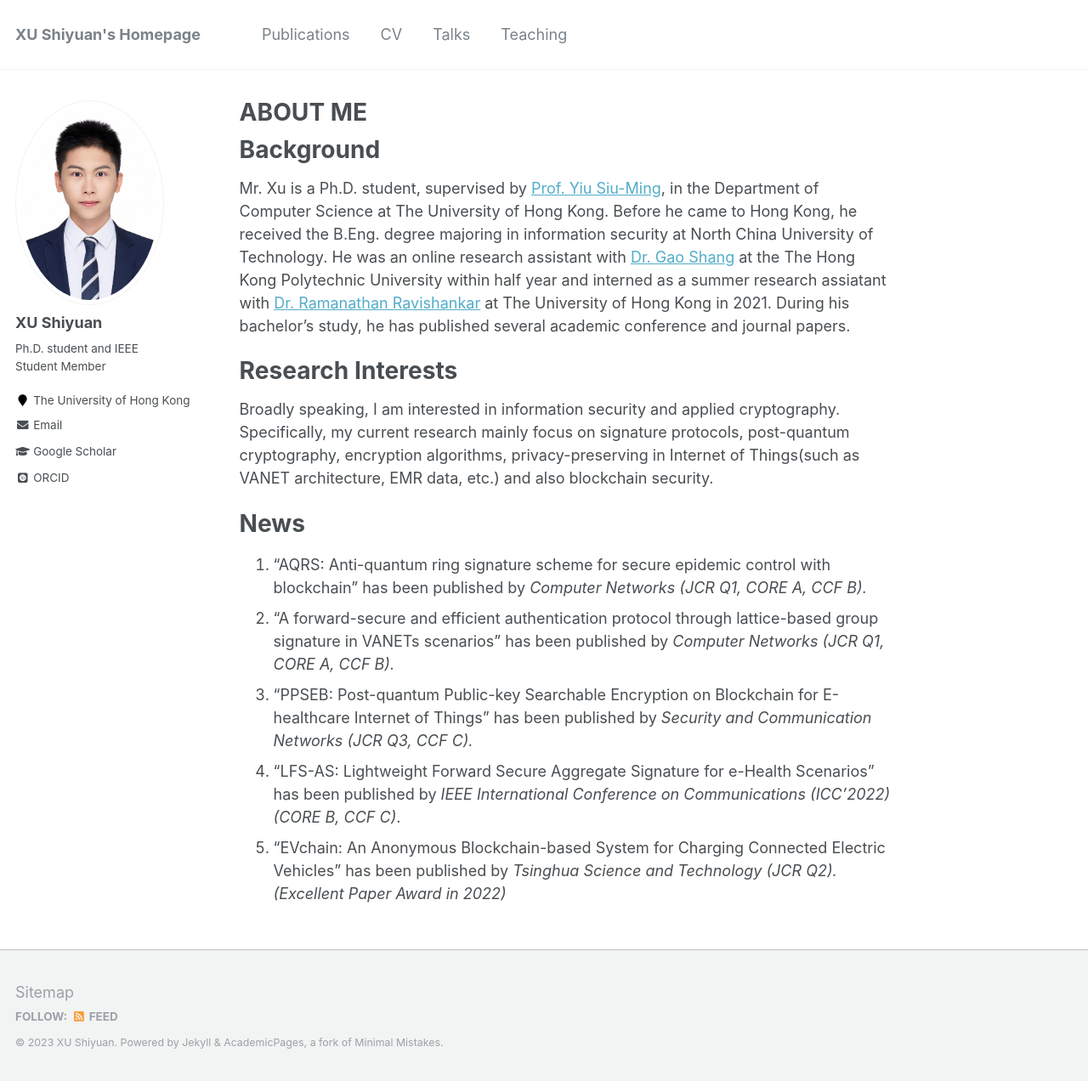
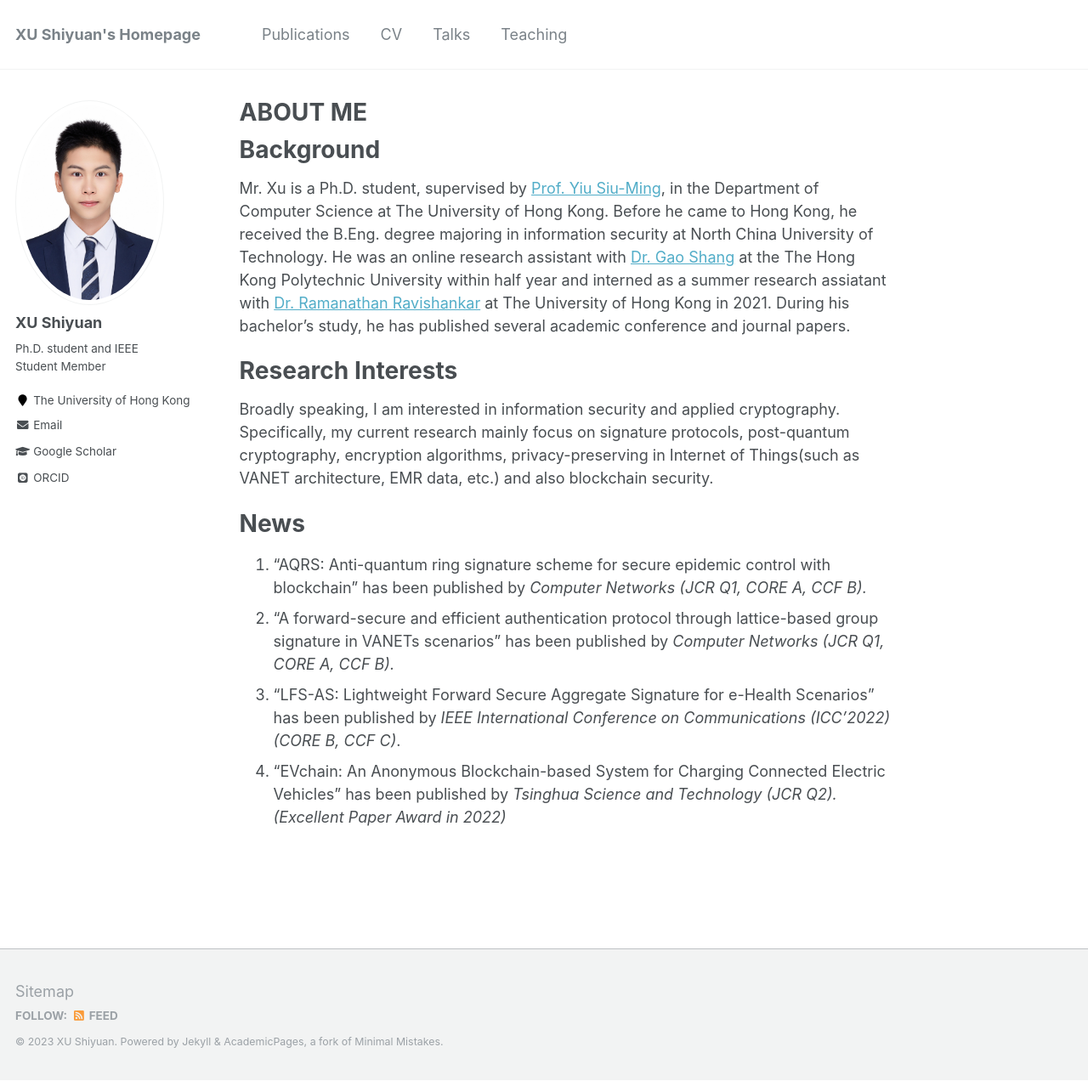
Before and after one commit to shiyuanjack/shiyuanjack.github.io, a Jekyll site: the page built from _pages/about.md, in a window 1280 px wide and 1272 px high. Shown: the whole window at 85% size. Built offline with Jekyll 4.4.1, drawn with Linux system fonts in a browser that asks for light colours; some web fonts are replaced.

Commit message:
Update about.md

```diff
--- a/_pages/about.md
+++ b/_pages/about.md
@@ -21,6 +21,5 @@ News
 ======
 1. "AQRS: Anti-quantum ring signature scheme for secure epidemic control with blockchain" has been published by *Computer Networks* *(JCR Q1, CORE A, CCF B).*
 2. "A forward-secure and efficient authentication protocol through lattice-based group signature in VANETs scenarios" has been published by *Computer Networks* *(JCR Q1, CORE A, CCF B).*
-3. "PPSEB: Post-quantum Public-key Searchable Encryption on Blockchain for E-healthcare Internet of Things" has been published by *Security and Communication Networks* *(JCR Q3, CCF C).*
-4. "LFS-AS: Lightweight Forward Secure Aggregate Signature for e-Health Scenarios" has been published by *IEEE International Conference on Communications (ICC'2022) (CORE B, CCF C)*.
-5. "EVchain: An Anonymous Blockchain-based System for Charging Connected Electric Vehicles" has been published by *Tsinghua Science and Technology (JCR Q2).* *(Excellent Paper Award in 2022)*
+3. "LFS-AS: Lightweight Forward Secure Aggregate Signature for e-Health Scenarios" has been published by *IEEE International Conference on Communications (ICC'2022) (CORE B, CCF C)*.
+4. "EVchain: An Anonymous Blockchain-based System for Charging Connected Electric Vehicles" has been published by *Tsinghua Science and Technology (JCR Q2).* *(Excellent Paper Award in 2022)*
```
